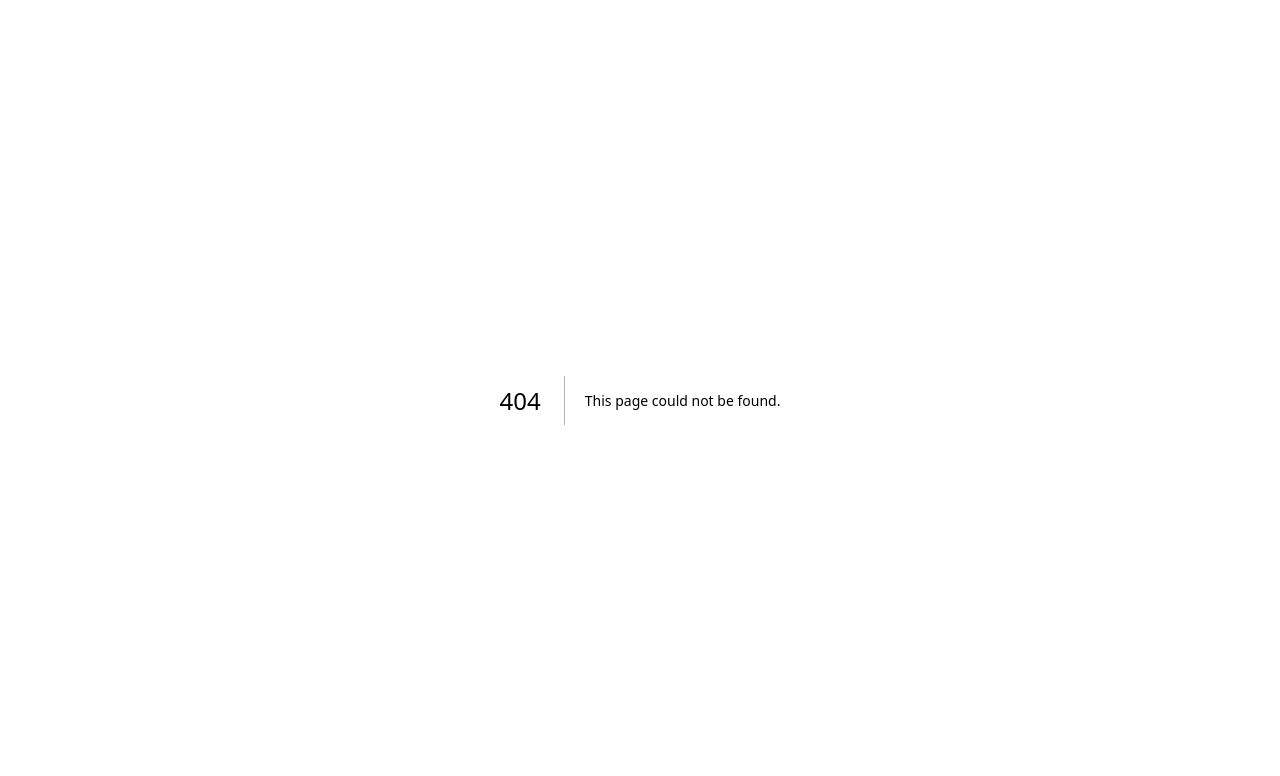
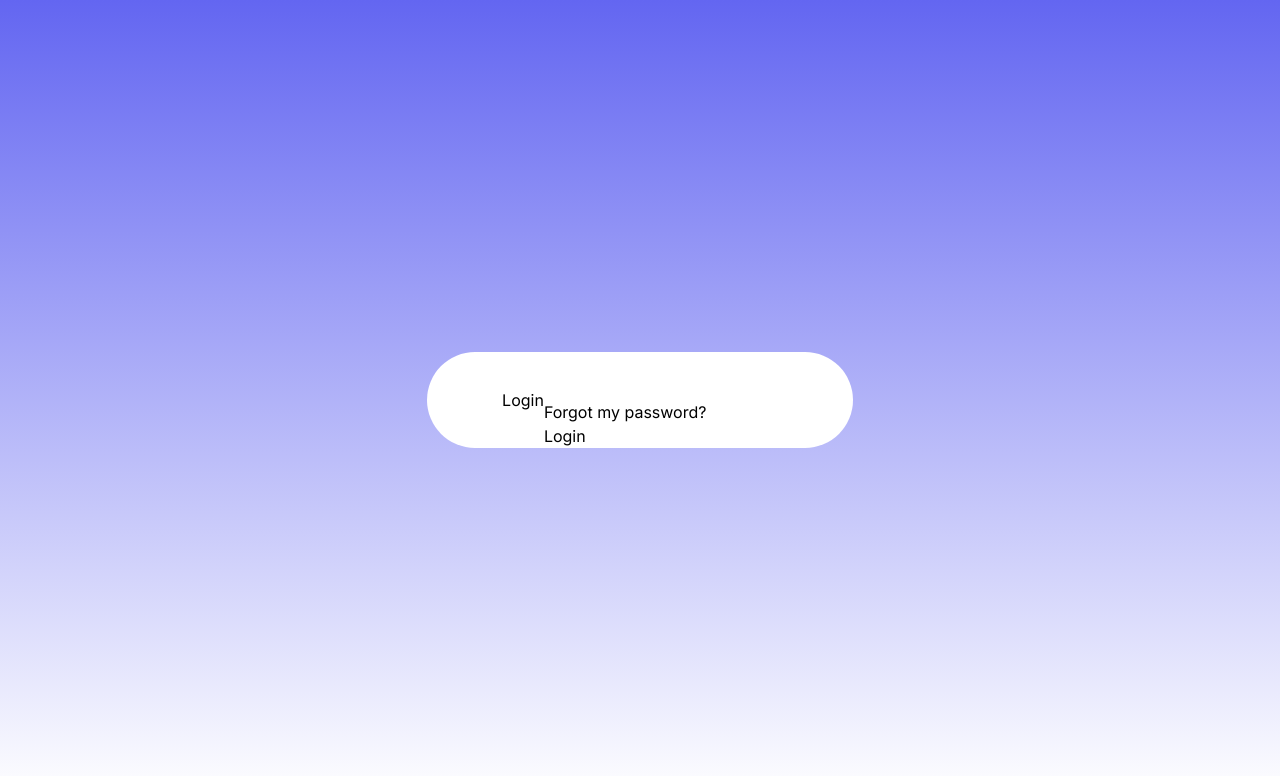
Before and after one commit to Abel-sol/sabi-web, a Next.js app: page /pages/login in a window 1280 px wide. Before the commit this address had no page. Shown: the top 776 px of the page. Built offline with nearby package versions, Linux system fonts and the light colour scheme.

Commit message:
feat:added login page skeleton

```diff
--- a/src/app/components/NavBarComp/Nav.tsx
+++ b/src/app/components/NavBarComp/Nav.tsx
@@ -14,7 +14,6 @@ export default function Nav() {
         <div className="font-bold text-4xl">
           Sabi Logo
         </div>
-{/* Suggested code may be subject to a license. Learn more: ~LicenseLog:686285874. */}
         <ul className="items-center space-x-8 hidden md:flex text-black">
           {NavigationMenuData.map((menu, idx) => {
 							return (
--- /dev/null
+++ b/src/app/pages/login/page.tsx
@@ -0,0 +1,28 @@
+
+const Page = ()=>{
+
+    return (
+     <div className="flex justify-center items-center min-h-screen flex-col bg-gradient-to-t from-white to-indigo-500">
+        <div className="w-1/3 h-1/3 bg-white rounded-full flex justify-center items-center">
+            <h1>Login</h1>
+            <div>
+            <div>
+                <label htmlFor="username"></label>
+                <input type="text" name="userName"  />
+            </div>
+
+            <div>
+                <label htmlFor="password"></label>
+                <input type="password" name="password" />
+            </div>
+            <a href="">Forgot my password?</a>
+            <div>
+                <button>Login</button>
+            </div>
+        </div>
+        </div>
+
+    </div>);
+}
+
+export default Page;
```
